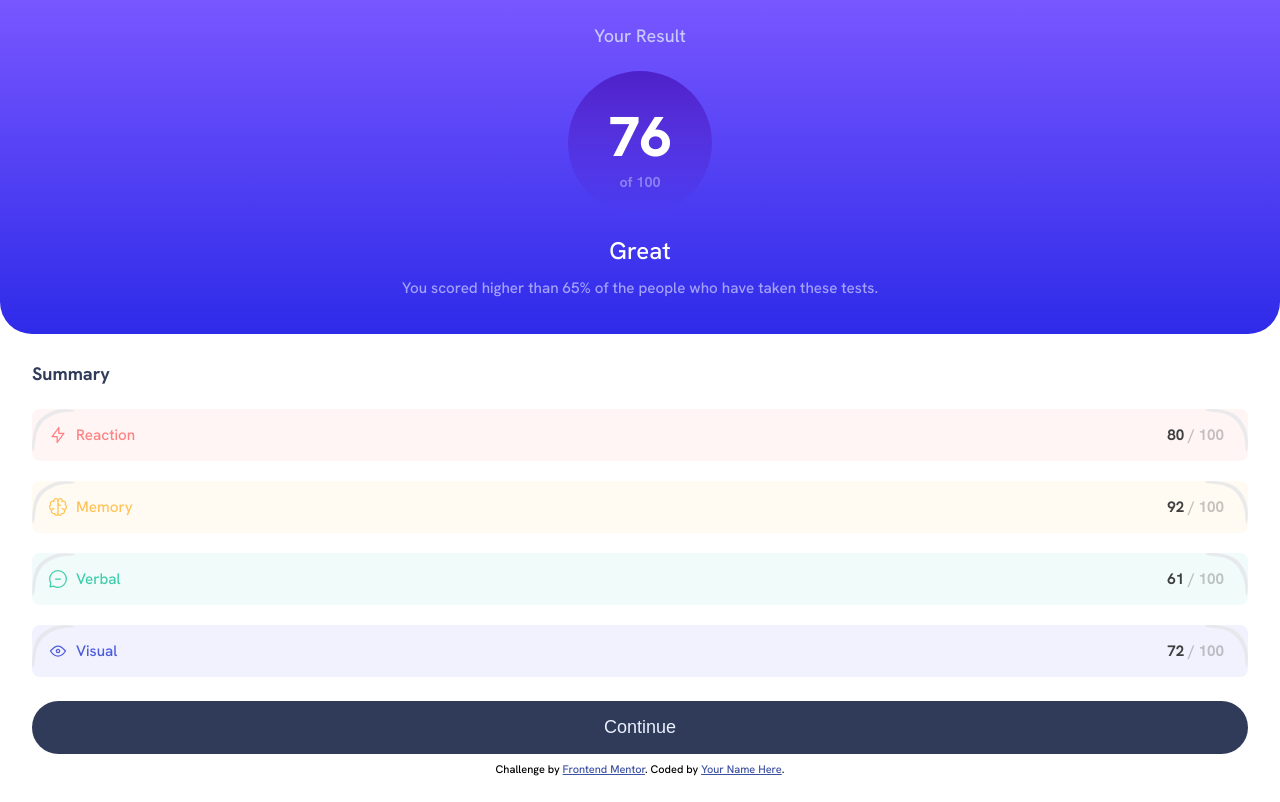
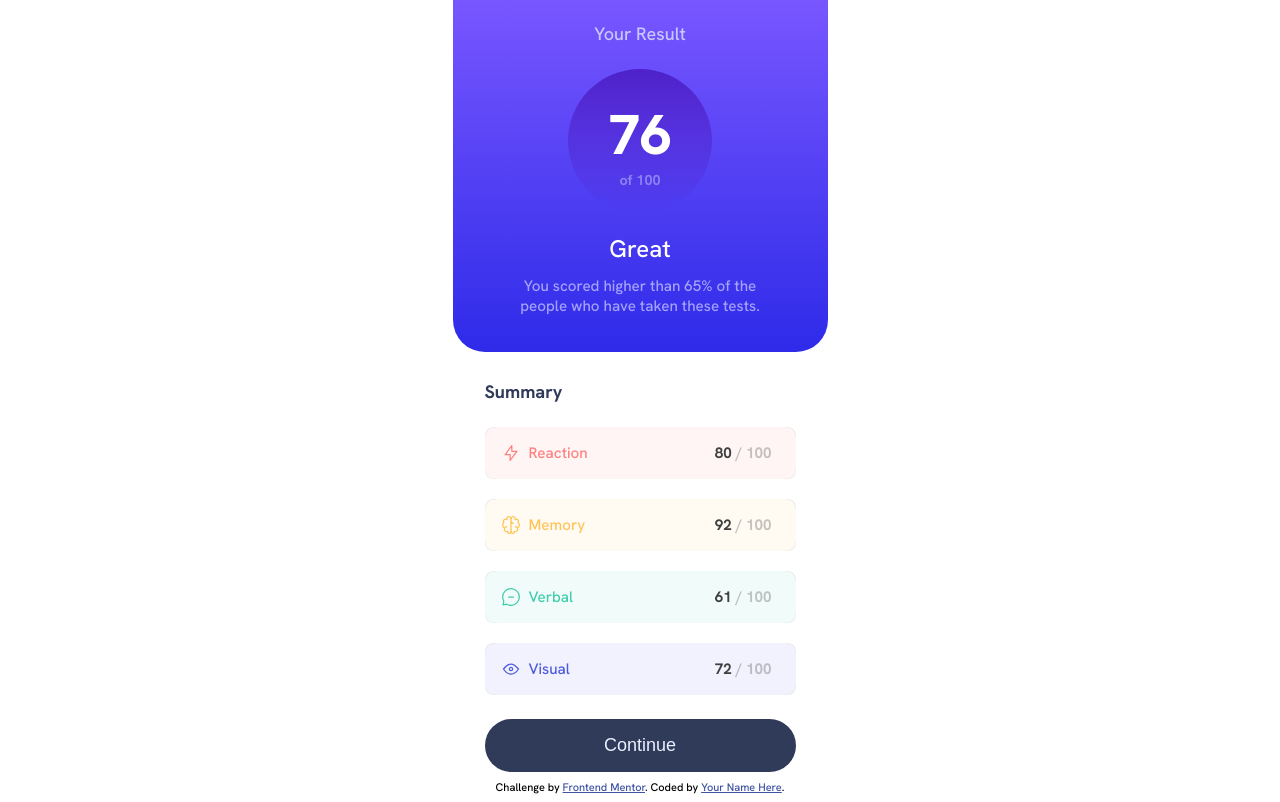
Before and after one commit to Ozzy-codes/frontendMentor-resultSummaryComponent, a plain HTML site: page index.html in a window 1280 px wide. Drawn offline with Linux system fonts and the light colour scheme.

Commit message:
add container max width and center component

```diff
--- a/app.css
+++ b/app.css
@@ -11,6 +11,8 @@ body {
     font-weight: 500;
     display: flex;
     flex-direction: column;
+    justify-content: center;
+    align-items: center;
 }
 
 /* div {
@@ -109,6 +111,10 @@ body {
     width: 100%;
 }
 
+.maxWidth_container {
+    max-width: 375px;
+}
+
 .reactionBackground {
     background: url('./assets/images/resultCard_taskCorner.svg'), hsl(0, 100%, 67%, .075);
     background-size: 100%, auto;
--- a/index.html
+++ b/index.html
@@ -15,7 +15,7 @@
 
 <body>
   <main>
-    <div class="total flexColumn marginTop">
+    <div class="total flexColumn marginTop maxWidth_container">
       <div>
         Your Result
       </div>
@@ -32,7 +32,7 @@
         You scored higher than 65% of the people who have taken these tests.
       </div>
     </div>
-    <div class="itemizedSummary flexColumn marginTop">
+    <div class="itemizedSummary flexColumn marginTop maxWidth_container">
       <div>
         Summary
       </div>
@@ -93,7 +93,7 @@
   </main>
 
   <footer>
-    <div class="attribution">
+    <div class="attribution maxWidth_container">
       Challenge by <a href="https://www.frontendmentor.io?ref=challenge" target="_blank">Frontend Mentor</a>.
       Coded by <a href="#">Your Name Here</a>.
     </div>
```
